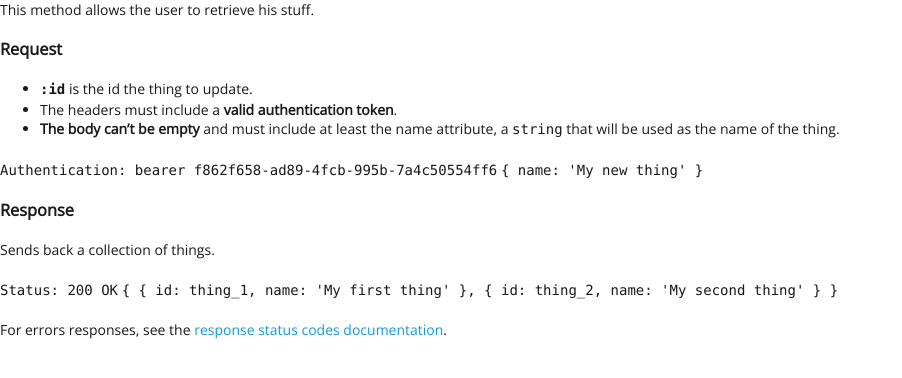
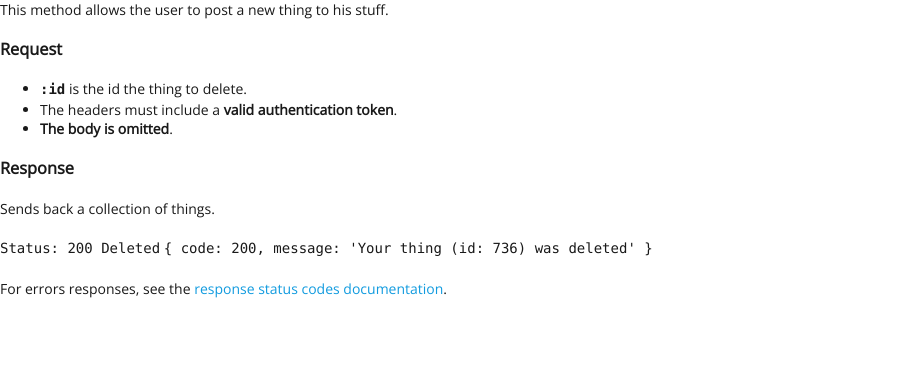
Before and after one commit to ZacharyWesterman/ZacharyWesterman.github.io, a Jekyll site: the page built from _posts/2017-01-16-project-zengine.md, in a window 1280 px wide. Shown: the top 378 px of the page, without its empty margins (0-902 px from the left). Built offline with Jekyll 4.4.1, drawn with Linux system fonts in a browser that asks for light colours.

Commit message:
updated posts

````diff
--- a/_posts/2017-01-16-project-zengine.md
+++ b/_posts/2017-01-16-project-zengine.md
@@ -1,39 +1,28 @@
 ---
-category: Stuff
-path: '/stuff/:id'
-title: 'Update a thing'
-type: 'PUT'
+category: Project
+path: '/project/:id'
+title: 'ZEngine'
+type: ''
 
 layout: default
 ---
 
-This method allows the user to retrieve his stuff.
+This method allows the user to post a new thing to his stuff.
 
 ### Request
 
-* **`:id`** is the id the thing to update.
+* **`:id`** is the id the thing to delete.
 * The headers must include a **valid authentication token**.
-* **The body can't be empty** and must include at least the name attribute, a `string` that will be used as the name of the thing.
-
-```Authentication: bearer f862f658-ad89-4fcb-995b-7a4c50554ff6```
-```{
-    name: 'My new thing'
-}```
+* **The body is omitted**.
 
 ### Response
 
 Sends back a collection of things.
 
-```Status: 200 OK```
+```Status: 200 Deleted```
 ```{
-    {
-        id: thing_1,
-        name: 'My first thing'
-    },
-    {
-        id: thing_2,
-        name: 'My second thing'
-    }
+    code: 200,
+    message: 'Your thing (id: 736) was deleted'
 }```
 
 For errors responses, see the [response status codes documentation](#response-status-codes).
````
Also changed, not shown: _posts/2017-01-16-project-word-search.md (+4 -4 lines).
